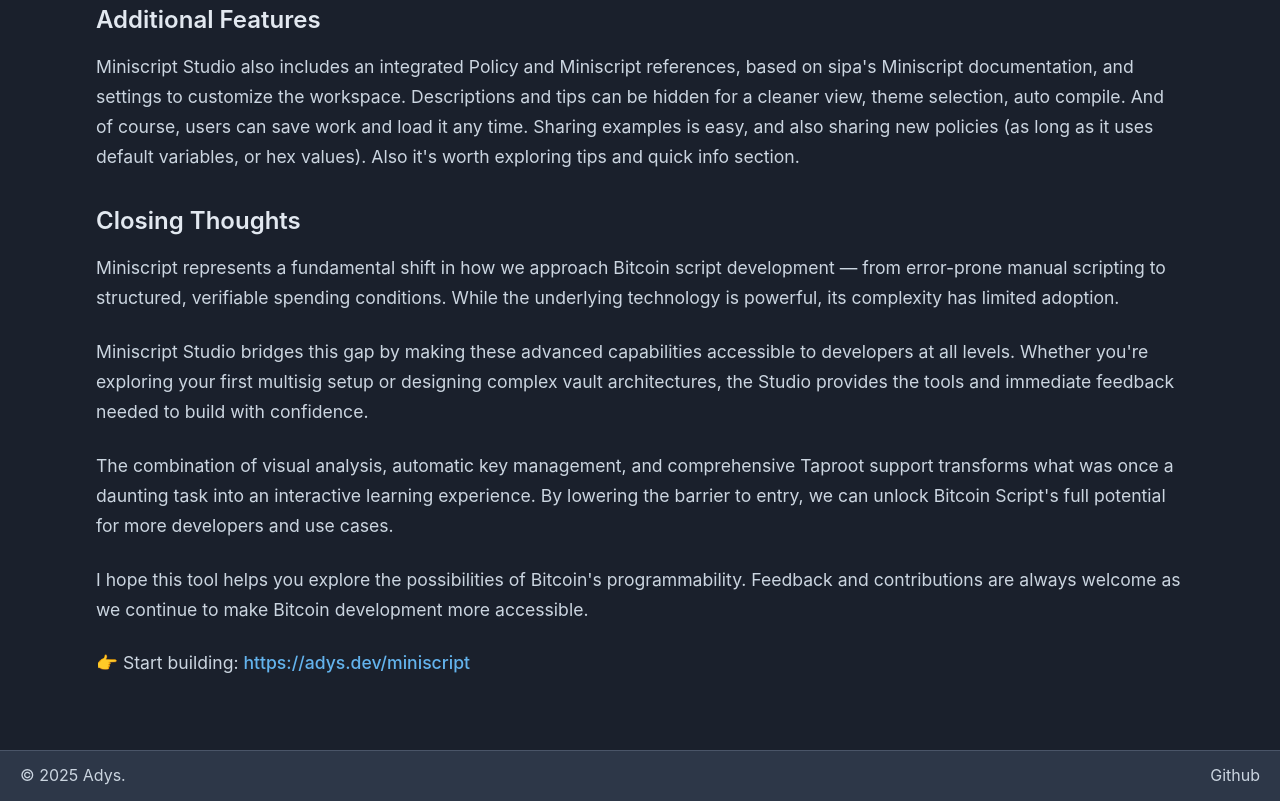
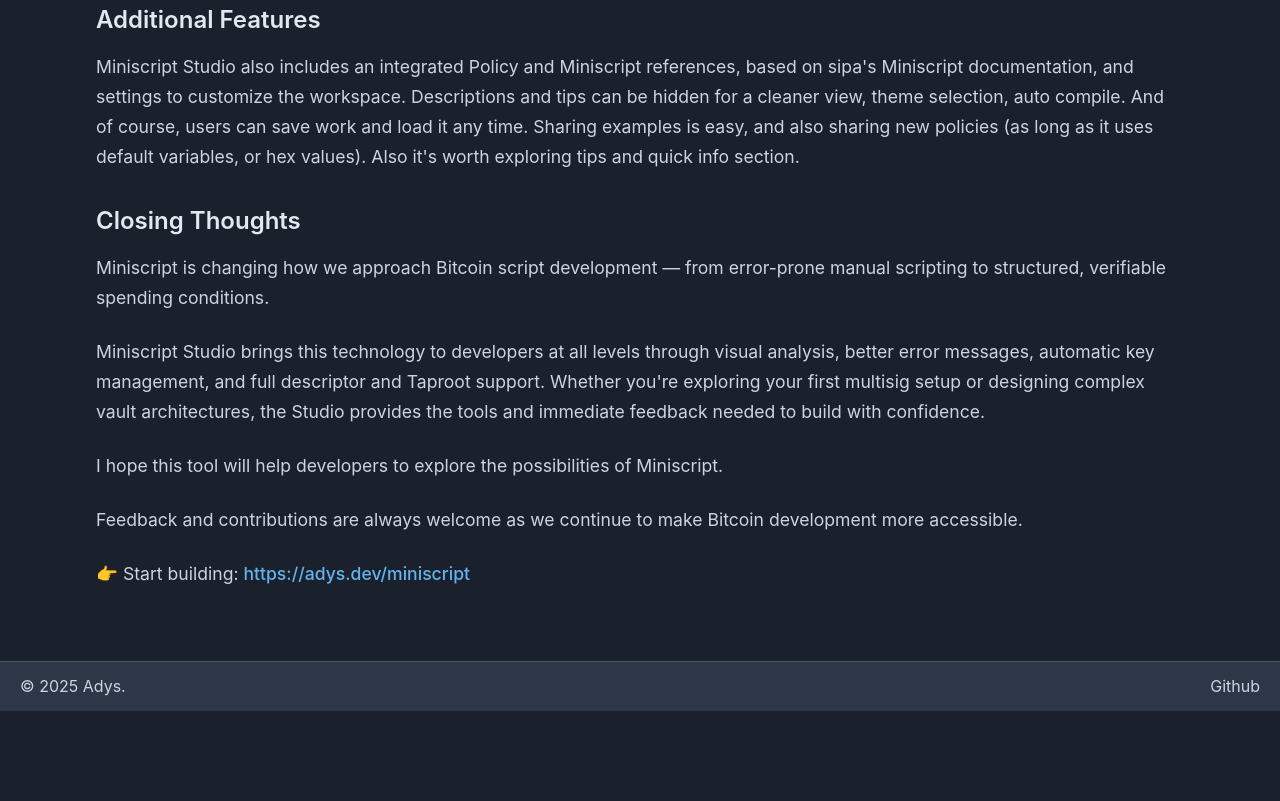
Before and after one commit to adyshimony/adys-site, a website: page blog/miniscript-studio-intro/index.html in a window 1280 px wide. Shown: the part 10954-11755 px from the top of the page. After the commit the page ends 11665 px from the top, so only its background shows below. Drawn offline with Linux system fonts and the light colour scheme.

Commit message:
refine blog post

```diff
--- a/blog/miniscript-studio-intro/index.html
+++ b/blog/miniscript-studio-intro/index.html
@@ -112,10 +112,11 @@
 <h3>Additional Features</h3>
 <p>Miniscript Studio also includes an integrated Policy and Miniscript references, based on sipa&#39;s Miniscript documentation, and settings to customize the workspace. Descriptions and tips can be hidden for a cleaner view, theme selection, auto compile. And of course, users can save work and load it any time. Sharing examples is easy, and also sharing new policies (as long as it uses default variables, or hex values). Also it&#39;s worth exploring tips and quick info section.</p>
 <h3>Closing Thoughts</h3>
-<p>Miniscript represents a fundamental shift in how we approach Bitcoin script development — from error-prone manual scripting to structured, verifiable spending conditions. While the underlying technology is powerful, its complexity has limited adoption.</p>
-<p>Miniscript Studio bridges this gap by making these advanced capabilities accessible to developers at all levels. Whether you&#39;re exploring your first multisig setup or designing complex vault architectures, the Studio provides the tools and immediate feedback needed to build with confidence.</p>
-<p>The combination of visual analysis, automatic key management, and comprehensive Taproot support transforms what was once a daunting task into an interactive learning experience. By lowering the barrier to entry, we can unlock Bitcoin Script&#39;s full potential for more developers and use cases.</p>
-<p>I hope this tool helps you explore the possibilities of Bitcoin&#39;s programmability. Feedback and contributions are always welcome as we continue to make Bitcoin development more accessible.</p>
+<p>Miniscript is changing how we approach Bitcoin script development — from error-prone manual scripting to structured, verifiable
+spending conditions.</p>
+<p>Miniscript Studio brings this technology to developers at all levels through visual analysis, better error messages, automatic key management, and full descriptor and Taproot support. Whether you&#39;re exploring your first multisig setup or designing complex vault architectures, the Studio provides the tools and immediate feedback needed to build with confidence.</p>
+<p>I hope this tool will help developers to explore the possibilities of Miniscript.</p>
+<p>Feedback and contributions are always welcome as we continue to make Bitcoin development more accessible.</p>
 <p>👉 Start building: <a href="https://adys.dev/miniscript">https://adys.dev/miniscript</a></p>
 
                 </article>
```
Also changed, not shown: blog/posts/miniscript-studio-intro.md (+6 -4 lines).
